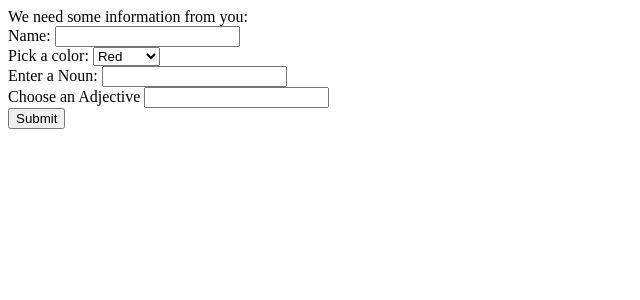
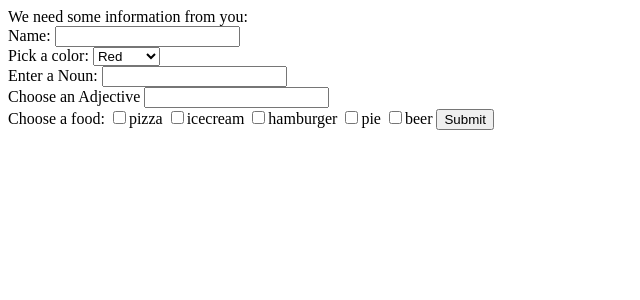
Before and after one commit to ErikaAzabache/hackbright-lessons, a Flask app: page /game in a window 1280 px wide. Shown: the top 300 px of the page, without its empty margins (0-640 px from the left). Run offline with Flask 2, Linux system fonts and the light colour scheme.

Commit message:
Added foods to madlibs using getlist

```diff
--- a/madlibs.py
+++ b/madlibs.py
@@ -30,7 +30,7 @@ def say_hello():
 def greet_person():
     """Greet user."""
 
-    player = request.args.get("person")
+    player = request.args.get("person", 'there')
 
     compliment = choice(AWESOMENESS)
 
@@ -53,11 +53,14 @@ def show_madlib():
     color = request.args.get("color")
     noun = request.args.get("noun")
     adjective = request.args.get("adjective")
+    food = request.args.getlist("food")
+
     return render_template("madlib.html",
                             name=name,
                             color=color,
                             noun=noun,
-                            adjective=adjective)
+                            adjective=adjective,
+                            food=food)
 
 if __name__ == '__main__':
     # debug=True gives us error messages in the browser and also "reloads" our web app
--- a/templates/game.html
+++ b/templates/game.html
@@ -17,6 +17,12 @@
             </select><br>
         Enter a Noun: <input type="text" name="noun"><br>
         Choose an Adjective <input type="text" name="adjective"><br>
+        Choose a food:
+            <input type="checkbox" name="food" value="pizza">pizza
+            <input type="checkbox" name="food" value="icecream">icecream
+            <input type="checkbox" name="food" value="hamburger">hamburger
+            <input type="checkbox" name="food" value="pie">pie
+            <input type="checkbox" name="food" value="beer">beer
         <input type="submit">
     </form>
 </body>
```
Also changed, not shown: templates/madlib.html (+7 -1 lines).
